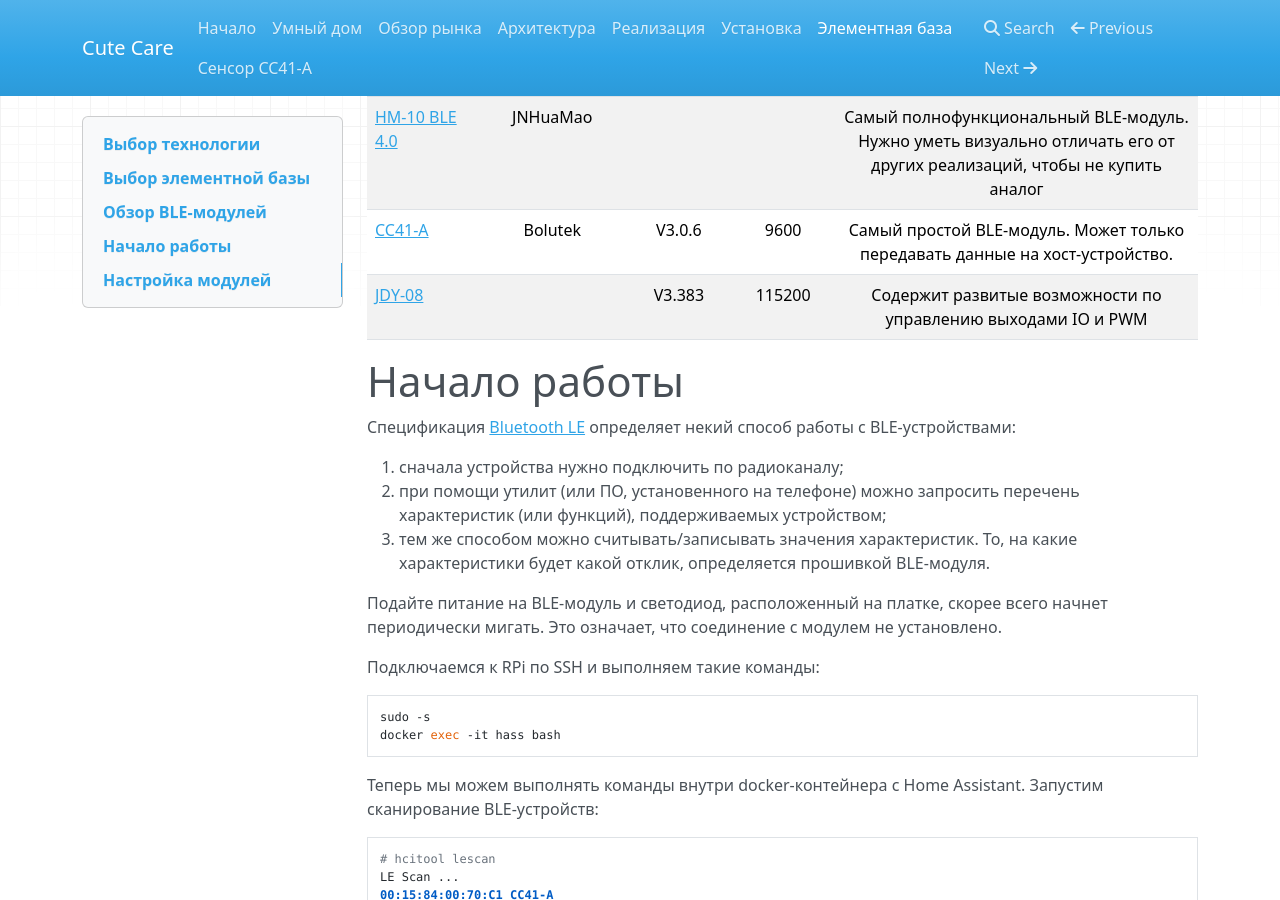
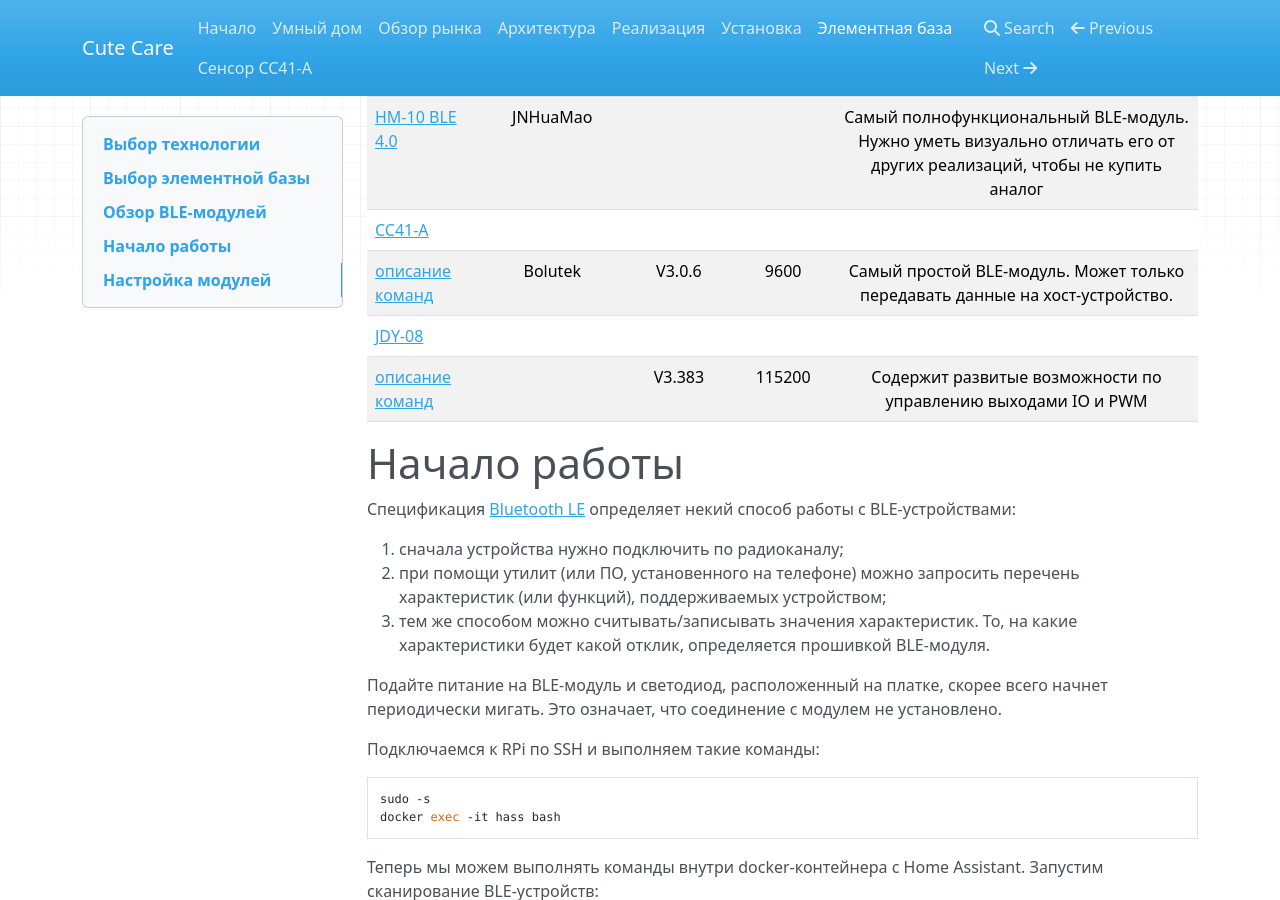
Before and after one commit to cutecare/cutecare-docs, an MkDocs documentation site: the page built from docs/Элементная база.md, in a window 1280 px wide and 900 px high, scrolled down 1243 px. Built offline with MkDocs 1.6.1, drawn with Linux system fonts in a browser that asks for light colours; nearby versions of some CDN libraries; old or Windows-style settings are respelled for this version of MkDocs.

Commit message:
Update Элементная база.md

```diff
--- a/docs/Элементная база.md
+++ b/docs/Элементная база.md
@@ -36,8 +36,10 @@ Bluetooth к Интернет не подключен, это независим
 | Название модуля|Производитель|Прошивка|Скорость, бод|Описание|
 | :----------- | :----------: | :----------: | :----------: | :----------: |
 |[HM-10 BLE 4.0](http://fab.cba.mit.edu/classes/863.15/doc/tutorials/programming/bluetooth/bluetooth40_en.pdf)|JNHuaMao|||Самый полнофункциональный BLE-модуль. Нужно уметь визуально отличать его от других реализаций, чтобы не купить аналог|
-|[CC41-A](http://img.banggood.com/file/products/20150104013145BLE-CC41-A%20Spefication.pdf)|Bolutek|V3.0.6|9600|Самый простой BLE-модуль. Может только передавать данные на хост-устройство. |
-|[JDY-08](https://fccid.io/2AM2YJDY-08/User-Manual/User-Manual-3511895.pdf)||V3.383|115200|Содержит развитые возможности по управлению выходами IO и PWM|
+|[CC41-A](http://img.banggood.com/file/products/20150104013145BLE-CC41-A%20Spefication.pdf)
+[описание команд](http://4ipov.net/bluetooth_4.0_BLE_module_CC2541_CC41-A)|Bolutek|V3.0.6|9600|Самый простой BLE-модуль. Может только передавать данные на хост-устройство. |
+|[JDY-08](https://fccid.io/2AM2YJDY-08/User-Manual/User-Manual-3511895.pdf)
+[описание команд](https://github.com/kichMan/JDY-08)||V3.383|115200|Содержит развитые возможности по управлению выходами IO и PWM|
 
 # Начало работы
 Спецификация [Bluetooth LE](https://www.bluetooth.com/specifications/gatt) определяет некий способ работы с BLE-устройствами:
```
